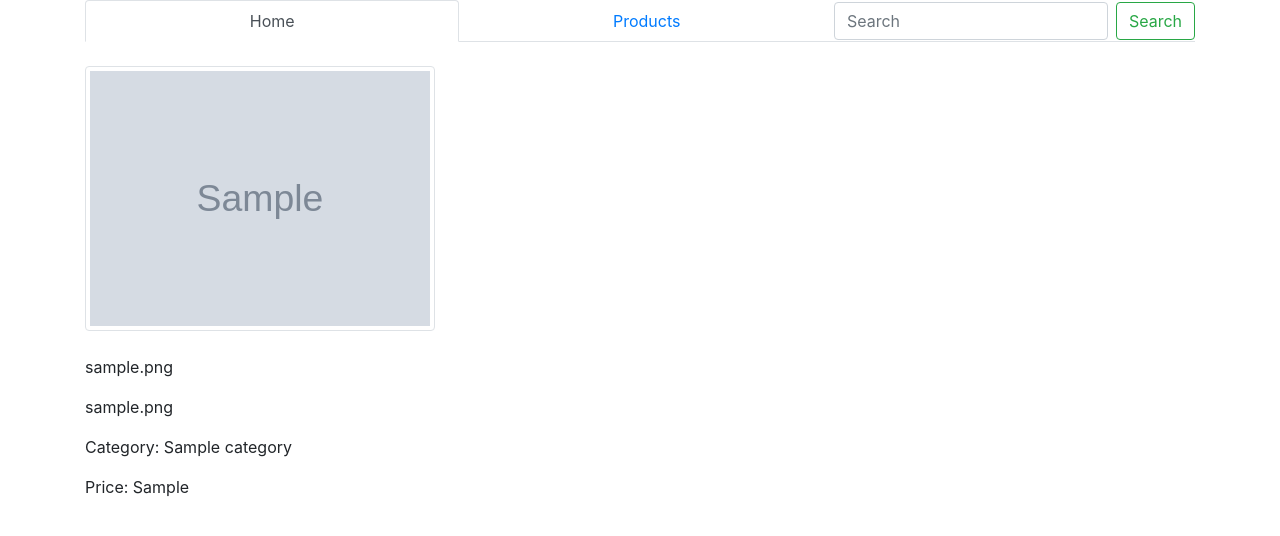
After one commit to ClarisseU/mathan, a Django app: a page that uses mathanapp/templates/navbar.html in a window 1280 px wide. The commit adds this page. Shown: the top 536 px of the page. Run offline with Django 3.2, Linux system fonts and the light colour scheme; tables that the repository leaves empty hold one stand-in row (values such as "Sample post"); grey boxes marked "Sample" are stand-in pictures; some libraries are stand-ins or nearby versions.

Commit message:
add product page

```diff
--- a/mathanapp/models.py
+++ b/mathanapp/models.py
@@ -21,6 +21,7 @@ class Image(models.Model):
     img_name = models.CharField(max_length=60)
     img_description = models.CharField(max_length=60)
     category = models.ForeignKey(Category, null=True)
+    price = models.CharField(max_length=60, null=True)
 
     def __str__(self):
         return str(self.image)
--- /dev/null
+++ b/mathanapp/templates/all_images.html
@@ -0,0 +1,40 @@
+{%extends 'all-photos/base.html'%} {% block content %} {% include "navbar.html" %}
+
+<div class="container">
+    <div class="row">
+        {% for im in images %}
+        <div class='col-xs-4 col-sm-4 col-md-4 col-lg-4'><br>
+            <a href="{% url 'image' im.id %}">
+                <img src="{{im.image.url}}" id="img-post" class="img-thumbnail " alt="Image" data-toggle="modal" data-target="#{{im.id}}"><br>
+                <br>
+            </a>
+            <p>{{im.img_name}}</p>
+            <p>{{im.img_description}}</p>
+            <p>Category: {{im.category}}</p>
+            <p>Price: {{im.price}}</p>
+            <!-- Modal -->
+            <div class="modal fade" id="{{im.id}}" tabindex="-1" role="dialog" aria-labelledby="exampleModalCenterTitle" aria-hidden="true">
+                <div class="modal-dialog modal-dialog-centered" role="document">
+                    <div class="modal-content">
+                        <div class="modal-header">
+                            <button type="button" class="close" data-dismiss="modal" aria-label="Close"></button>
+                            <h5 class="modal-title" id="exampleModalCenterTitle"></h5>
+                            <span aria-hidden="true">&times;</span>
+                            </button>
+                        </div>
+                        <div class="modal-body">
+                            <img src="{{im.image.url}}" id="img-post" class="img-thumbnail" alt="Image">
+                            <p>{{im.img_name}}</p>
+                            <p>{{im.img_description}}</p>
+                            <p>Category: {{im.category}}</p>
+                        </div>
+
+                    </div>
+                </div>
+            </div>
+        </div>
+        {%endfor %}
+
+    </div>
+</div>
+{% endblock%}
--- a/mathanapp/templates/index.html
+++ b/mathanapp/templates/index.html
@@ -33,7 +33,7 @@
         <div class="row">
             {% for im in image %}
             <div class='col-xs-12 col-sm-12 col-md-12 col-lg-12'>
-                <a>
+                <a href="{% url 'image' im.id %}">
                     <img src="{{im.image.url}}" id="img-post" class="img-thumbnail " alt="Image" data-toggle="modal" data-target="#{{im.id}}"><br>
                     <br>
                 </a>
--- a/mathanapp/templates/navbar.html
+++ b/mathanapp/templates/navbar.html
@@ -15,7 +15,7 @@
                 <a class="nav-link active" href="{%url 'welcome'%}">Home</a>
             </li>
             <li class="nav-item">
-                <a class="nav-link" href="">Products</a>
+                <a class="nav-link" href="{% url 'all_images' %}">Products</a>
             </li>
             <form class="form-inline my-2 my-lg-0" role="search" action="{% url 'search_results' %}">
 
--- a/mathanapp/urls.py
+++ b/mathanapp/urls.py
@@ -7,7 +7,8 @@ urlpatterns=[
 
     url(r'^$', views.welcome, name = 'welcome'),
     url(r'^search/', views.search_results, name='search_results'),
-    url(r'^image/(?P<id>[\w-]+)/$', views.image, name='image'),
+    url(r'^image/(?P<id>[\w-]+)$', views.image, name='image'),
+    url(r'^allImages$',views.all_images,name='all_images'),
     # url(r'^location/(?P<location>\D+)/$', views.location, name='location'),
 ]
 if settings.DEBUG:
--- a/mathanapp/views.py
+++ b/mathanapp/views.py
@@ -31,6 +31,10 @@ def image(request,id):
         raise Http404()
     return render(request,'all-photos/image.html',{'image':images})
 
+def all_images(request):
+    images = Image.objects.all()
+    return render(request, 'all_images.html',{'images':images})
+
 def category(request,location):
     image = Image.filter_by_location(location)
     category = Category.objects.all()
```
Also changed, not shown: mathanapp/templates/all-photos/image.html (+9 -5 lines), mathanapp/migrations/0002_image_price.py (added).
